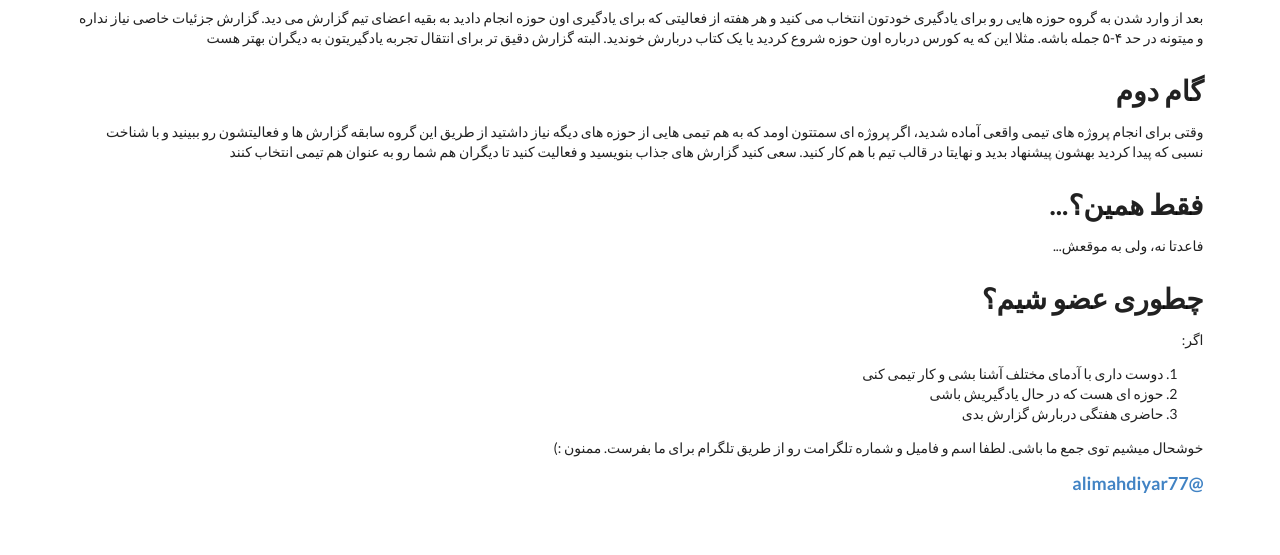
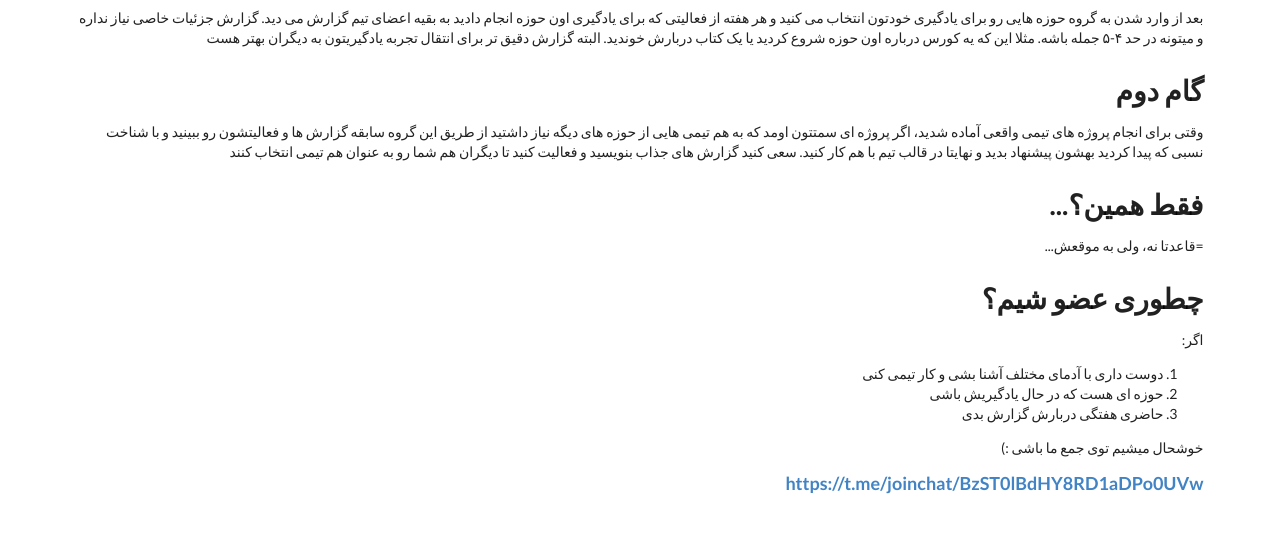
Before and after one commit to Developing-Community/web, a Django app: page / in a window 1280 px wide. Shown: the part 405-960 px from the top of the page. Run offline with Django 3.2, Linux system fonts and the light colour scheme; some libraries are stand-ins or nearby versions.

Commit message:
content update

```diff
--- a/siteinfo/templates/siteinfo/index.html
+++ b/siteinfo/templates/siteinfo/index.html
@@ -40,7 +40,7 @@
 
 
         <h1 class="header">فقط همین؟...</h1>
-        <p>فاعدتا نه، ولی به موقعش...</p>
+        <p>=قاعدتا نه، ولی به موقعش...</p>
 
 
 
@@ -51,8 +51,8 @@
             <li>حوزه ای هست که در حال یادگیریش باشی</li>
             <li>حاضری هفتگی دربارش گزارش بدی</li>
             </ol>
-                <p>خوشحال میشیم توی جمع ما باشی. لطفا اسم و فامیل و شماره تلگرامت رو از طریق تلگرام برای ما بفرست. ممنون :)</p>
-                <a href="https://t.me/alimahdiyar77"><h3>@alimahdiyar77</h3></a>
+                <p>خوشحال میشیم توی جمع ما باشی :)</p>
+                <a href="https://t.me/joinchat/BzST0lBdHY8RD1aDPo0UVw"><h3>https://t.me/joinchat/BzST0lBdHY8RD1aDPo0UVw</h3></a>
 <br/><br/><br/>
     </div>
     <!--
```
